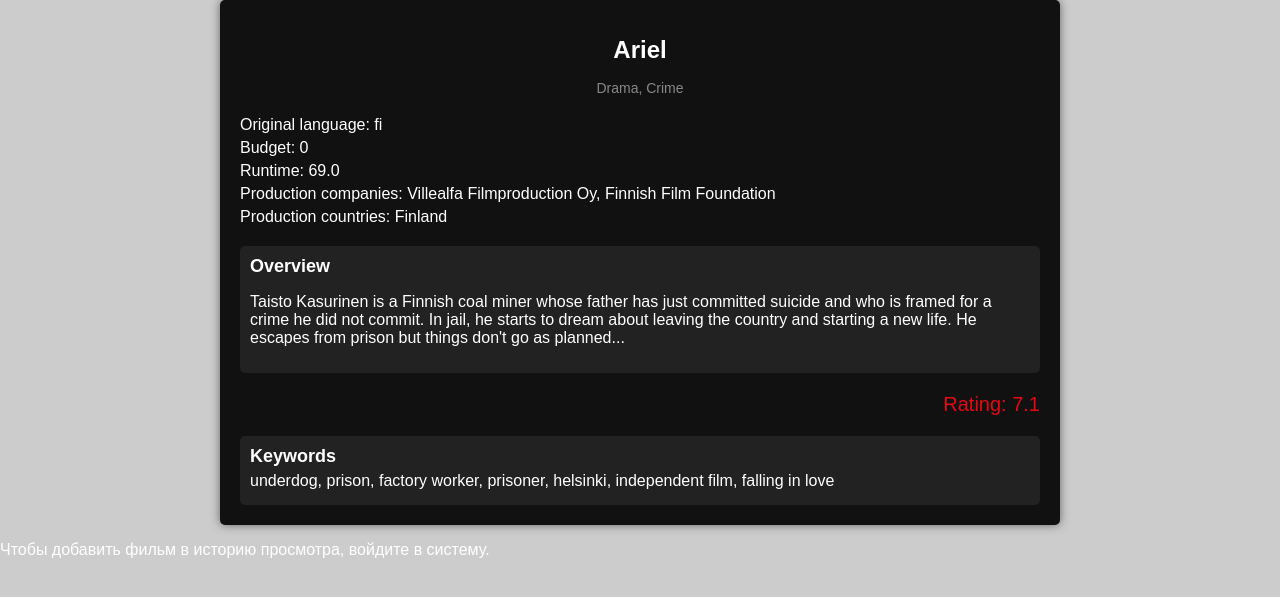
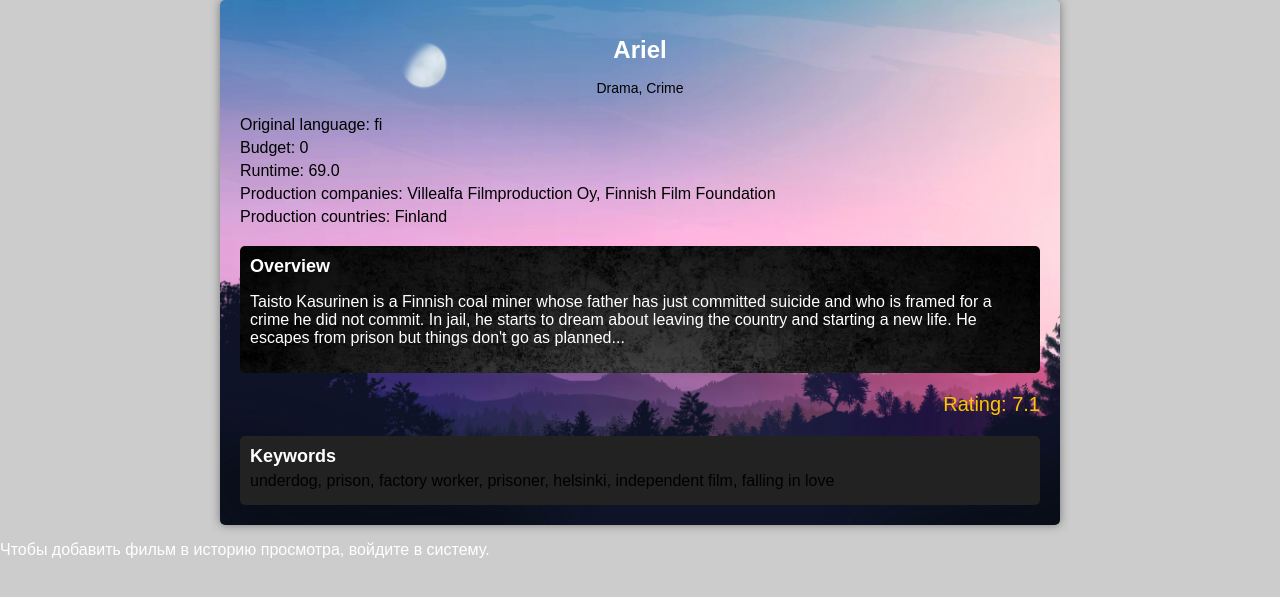
Before and after one commit to F1linnn/courseWork, a Django app: page /movie/1/ in a window 1280 px wide. Shown: the top 597 px of the page. Run offline with Django 4.2, Linux system fonts and the light colour scheme; data comes from the database, SQL or seed files in the repository.

Commit message:
background_movie

```diff
--- a/movie_recommendation/movies/static/css/movie_detail.css
+++ b/movie_recommendation/movies/static/css/movie_detail.css
@@ -11,9 +11,10 @@ body {
     max-width: 800px;
     margin: 0 auto;
     padding: 20px;
-    background-color: #111;
+    background: url("../img/background.jpg") no-repeat;
+    background-size: cover;
     border-radius: 5px;
-    box-shadow: 0 0 10px rgba(0, 0, 0, 0.5);
+    box-shadow: 0 0 10px rgba(41, 40, 40, 0.5);
 }
 
 .movie-header {
@@ -27,7 +28,7 @@ body {
 
 .movie-genres {
     font-size: 14px;
-    color: #888;
+    color: #000000;
 }
 
 .movie-details {
@@ -36,11 +37,13 @@ body {
 
 .movie-info {
     font-size: 16px;
+    color: #000000;
     margin: 5px 0;
 }
 
 .movie-description {
-    background-color: #222;
+    background: url("../img/background_overview.jpg") no-repeat;
+    background-size: cover;
     padding: 10px;
     border-radius: 5px;
 }
@@ -61,7 +64,7 @@ body {
 
 .movie-rating {
     font-size: 20px;
-    color: #e50914;
+    color: #ffc400;
 }
 
 .movie-keywords {
```
Also changed, not shown: movie_recommendation/movies/static/img/background.jpg (added), movie_recommendation/movies/static/img/background_overview.jpg (added).
